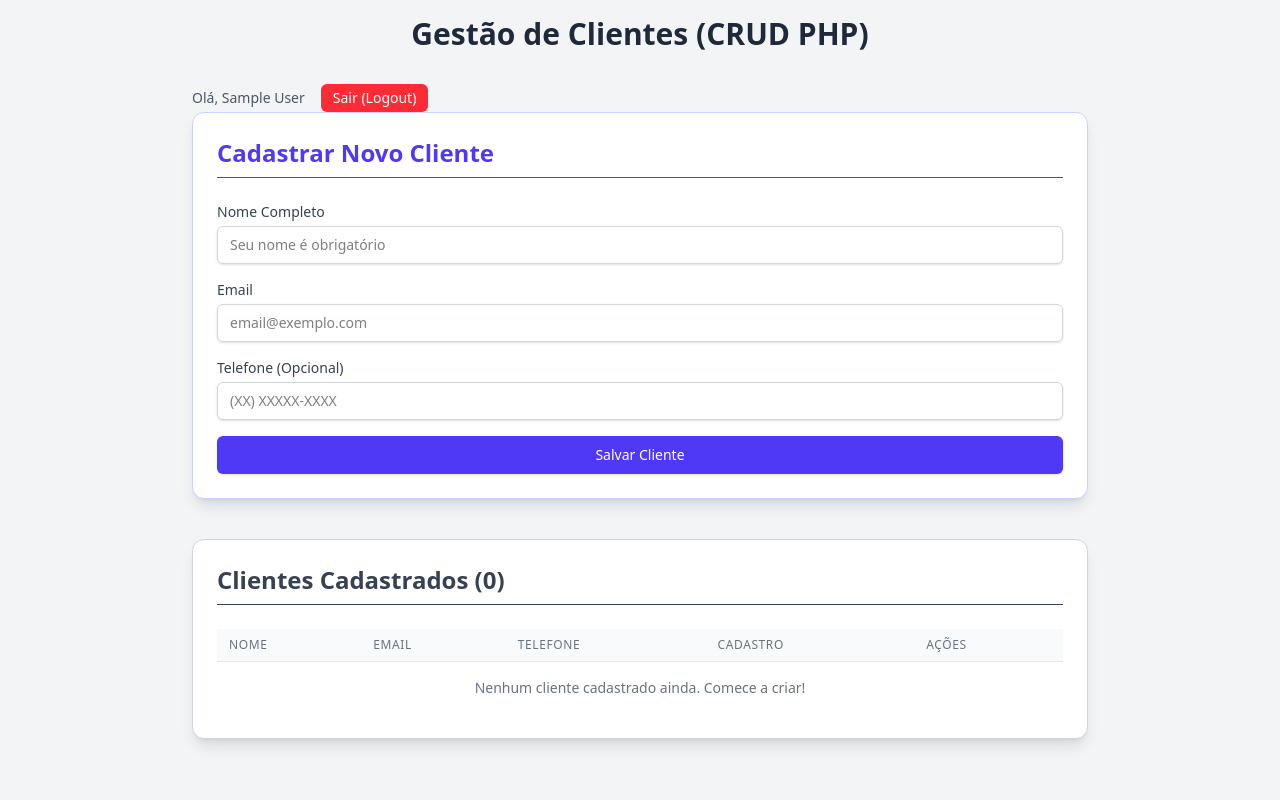
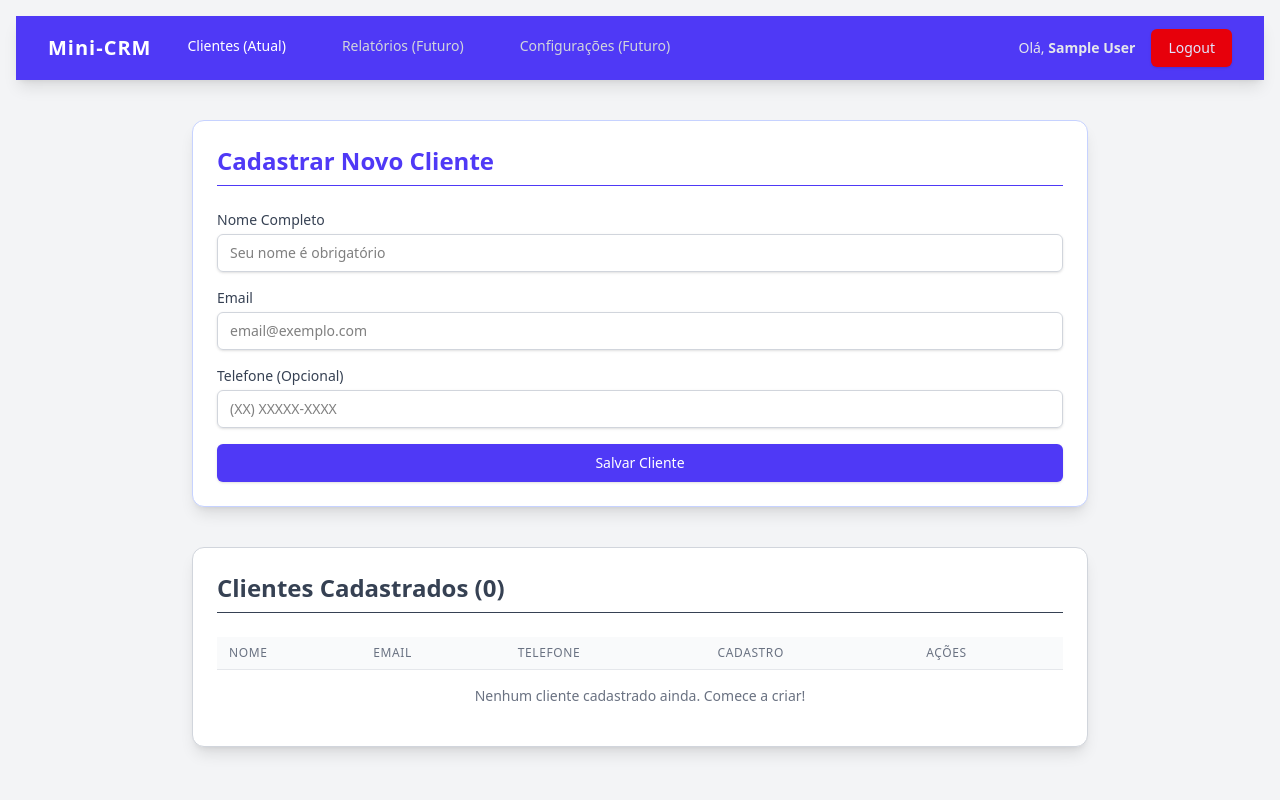
Before and after one commit to Biamart07/mini-crm, a PHP site: page / in a window 1280 px wide. Run offline with PHP 8.4, Linux system fonts and the light colour scheme; the visitor is signed in with stand-in values (Sample User, id 1); data that the repository does not hold is empty.

Commit message:
feat: adiciona barra de navegação responsiva e melhorias no estilo

```diff
--- a/index.php
+++ b/index.php
@@ -36,20 +36,46 @@ $clientes = listarClientes();
 </head>
 
 <body class="bg-gray-100 p-8 md:p-4">
+    <nav class="bg-indigo-600 shadow-lg sticky top-0 z-10 mb-10">
+        <div class="max-w-7xl mx-auto px-4 sm:px-6 lg:px-8">
+            <div class="flex justify-between h-16">
+                <div class="flex">
+                    <div class="shrink-0 flex items-center">
+                        <a href="index.php" class="text-white text-xl font-extrabold tracking-wider">
+                            Mini-CRM
+                        </a>
+                    </div>
 
+                    <div class="hidden sm:ml-6 sm:flex sm:space-x-8">
+                        <a href="index.php" class="border-b-2 border-transparent text-white hover:border-white px-3 py-5 text-sm font-medium transition duration-150">
+                            Clientes (Atual)
+                        </a>
+                        <a href="#" class="border-b-2 border-transparent text-gray-300 hover:border-gray-300 hover:text-white px-3 py-5 text-sm font-medium cursor-not-allowed">
+                            Relatórios (Futuro)
+                        </a>
+                        <a href="#" class="border-b-2 border-transparent text-gray-300 hover:border-gray-300 hover:text-white px-3 py-5 text-sm font-medium cursor-not-allowed">
+                            Configurações (Futuro)
+                        </a>
+                    </div>
+                </div>
+
+                <div class="hidden sm:ml-6 sm:flex sm:items-center">
+                    <span class="text-gray-200 text-sm mr-4">
+                        Olá, <span class="font-semibold"><?= htmlspecialchars($nome_usuario) ?></span>
+                    </span>
+
+                    <a href="logout.php"
+                        class="py-2 px-4 border border-transparent rounded-md shadow-sm
+                              text-sm font-medium text-indigo-100 bg-red-600
+                              hover:bg-red-700 transition duration-150 ease-in-out">
+                        Logout
+                    </a>
+                </div>
+            </div>
+        </div>
+    </nav>
 
     <div class="max-w-4xl mx-auto">
-        <h1 class="text-3xl font-bold text-gray-800 mb-8 text-center">
-            Gestão de Clientes (CRUD PHP)
-        </h1>
-
-        <nav class="flex items-center space-x-4">
-            <span class="text-sm text-gray-600">Olá, <?= htmlspecialchars($nome_usuario) ?></span>
-            <a href="logout.php"
-                class="py-1 px-3 text-sm font-medium text-white bg-red-500 rounded-md hover:bg-red-600 transition">
-                Sair (Logout)
-            </a>
-        </nav>
 
         <section class="bg-white shadow-lg rounded-xl p-6 mb-10 border border-indigo-200">
             <h2 class="text-2xl font-semibold text-indigo-600 mb-6 border-b pb-2">
--- a/src/output.css
+++ b/src/output.css
@@ -25,6 +25,7 @@
     --color-blue-400: oklch(70.7% 0.165 254.624);
     --color-blue-700: oklch(48.8% 0.243 264.376);
     --color-indigo-50: oklch(96.2% 0.018 272.314);
+    --color-indigo-100: oklch(93% 0.034 272.788);
     --color-indigo-200: oklch(87% 0.065 274.039);
     --color-indigo-500: oklch(58.5% 0.233 277.117);
     --color-indigo-600: oklch(51.1% 0.262 276.966);
@@ -45,6 +46,7 @@
     --container-md: 28rem;
     --container-lg: 32rem;
     --container-4xl: 56rem;
+    --container-7xl: 80rem;
     --text-xs: 0.75rem;
     --text-xs--line-height: calc(1 / 0.75);
     --text-sm: 0.875rem;
@@ -222,8 +224,17 @@
   .fixed {
     position: fixed;
   }
+  .sticky {
+    position: sticky;
+  }
   .inset-0 {
     inset: calc(var(--spacing) * 0);
+  }
+  .top-0 {
+    top: calc(var(--spacing) * 0);
+  }
+  .z-10 {
+    z-index: 10;
   }
   .z-50 {
     z-index: 50;
@@ -239,6 +250,9 @@
   }
   .mr-2 {
     margin-right: calc(var(--spacing) * 2);
+  }
+  .mr-4 {
+    margin-right: calc(var(--spacing) * 4);
   }
   .mb-4 {
     margin-bottom: calc(var(--spacing) * 4);
@@ -267,6 +281,9 @@
   .h-6 {
     height: calc(var(--spacing) * 6);
   }
+  .h-16 {
+    height: calc(var(--spacing) * 16);
+  }
   .h-screen {
     height: 100vh;
   }
@@ -279,6 +296,9 @@
   .max-w-4xl {
     max-width: var(--container-4xl);
   }
+  .max-w-7xl {
+    max-width: var(--container-7xl);
+  }
   .max-w-lg {
     max-width: var(--container-lg);
   }
@@ -287,6 +307,12 @@
   }
   .min-w-full {
     min-width: 100%;
+  }
+  .flex-shrink {
+    flex-shrink: 1;
+  }
+  .shrink-0 {
+    flex-shrink: 0;
   }
   .border-collapse {
     border-collapse: collapse;
@@ -305,6 +331,9 @@
   }
   .transform {
     transform: var(--tw-rotate-x,) var(--tw-rotate-y,) var(--tw-rotate-z,) var(--tw-skew-x,) var(--tw-skew-y,);
+  }
+  .cursor-not-allowed {
+    cursor: not-allowed;
   }
   .resize {
     resize: both;
@@ -373,6 +402,10 @@
     border-bottom-style: var(--tw-border-style);
     border-bottom-width: 1px;
   }
+  .border-b-2 {
+    border-bottom-style: var(--tw-border-style);
+    border-bottom-width: 2px;
+  }
   .border-l-4 {
     border-left-style: var(--tw-border-style);
     border-left-width: 4px;
@@ -425,6 +458,9 @@
   .bg-red-500 {
     background-color: var(--color-red-500);
   }
+  .bg-red-600 {
+    background-color: var(--color-red-600);
+  }
   .bg-white {
     background-color: var(--color-white);
   }
@@ -458,8 +494,14 @@
   .py-4 {
     padding-block: calc(var(--spacing) * 4);
   }
+  .py-5 {
+    padding-block: calc(var(--spacing) * 5);
+  }
   .pb-2 {
     padding-bottom: calc(var(--spacing) * 2);
+  }
+  .pb-10 {
+    padding-bottom: calc(var(--spacing) * 10);
   }
   .text-center {
     text-align: center;
@@ -513,6 +555,12 @@
   .text-blue-700 {
     color: var(--color-blue-700);
   }
+  .text-gray-200 {
+    color: var(--color-gray-200);
+  }
+  .text-gray-300 {
+    color: var(--color-gray-300);
+  }
   .text-gray-400 {
     color: var(--color-gray-400);
   }
@@ -533,6 +581,9 @@
   }
   .text-green-700 {
     color: var(--color-green-700);
+  }
+  .text-indigo-100 {
+    color: var(--color-indigo-100);
   }
   .text-indigo-600 {
     color: var(--color-indigo-600);
@@ -612,6 +663,20 @@
     --tw-ease: var(--ease-in-out);
     transition-timing-function: var(--ease-in-out);
   }
+  .hover\:border-gray-300 {
+    &:hover {
+      @media (hover: hover) {
+        border-color: var(--color-gray-300);
+      }
+    }
+  }
+  .hover\:border-white {
+    &:hover {
+      @media (hover: hover) {
+        border-color: var(--color-white);
+      }
+    }
+  }
   .hover\:bg-green-700 {
     &:hover {
       @media (hover: hover) {
@@ -640,6 +705,13 @@
       }
     }
   }
+  .hover\:bg-red-700 {
+    &:hover {
+      @media (hover: hover) {
+        background-color: var(--color-red-700);
+      }
+    }
+  }
   .hover\:text-gray-600 {
     &:hover {
       @media (hover: hover) {
@@ -658,6 +730,13 @@
     &:hover {
       @media (hover: hover) {
         color: var(--color-red-900);
+      }
+    }
+  }
+  .hover\:text-white {
+    &:hover {
+      @media (hover: hover) {
+        color: var(--color-white);
       }
     }
   }
@@ -694,9 +773,38 @@
       outline-style: none;
     }
   }
+  .sm\:ml-6 {
+    @media (width >= 40rem) {
+      margin-left: calc(var(--spacing) * 6);
+    }
+  }
+  .sm\:flex {
+    @media (width >= 40rem) {
+      display: flex;
+    }
+  }
   .sm\:table-cell {
     @media (width >= 40rem) {
       display: table-cell;
+    }
+  }
+  .sm\:items-center {
+    @media (width >= 40rem) {
+      align-items: center;
+    }
+  }
+  .sm\:space-x-8 {
+    @media (width >= 40rem) {
+      :where(& > :not(:last-child)) {
+        --tw-space-x-reverse: 0;
+        margin-inline-start: calc(calc(var(--spacing) * 8) * var(--tw-space-x-reverse));
+        margin-inline-end: calc(calc(var(--spacing) * 8) * calc(1 - var(--tw-space-x-reverse)));
+      }
+    }
+  }
+  .sm\:px-6 {
+    @media (width >= 40rem) {
+      padding-inline: calc(var(--spacing) * 6);
     }
   }
   .sm\:text-sm {
@@ -713,6 +821,11 @@
   .md\:p-4 {
     @media (width >= 48rem) {
       padding: calc(var(--spacing) * 4);
+    }
+  }
+  .lg\:px-8 {
+    @media (width >= 64rem) {
+      padding-inline: calc(var(--spacing) * 8);
     }
   }
 }
```
